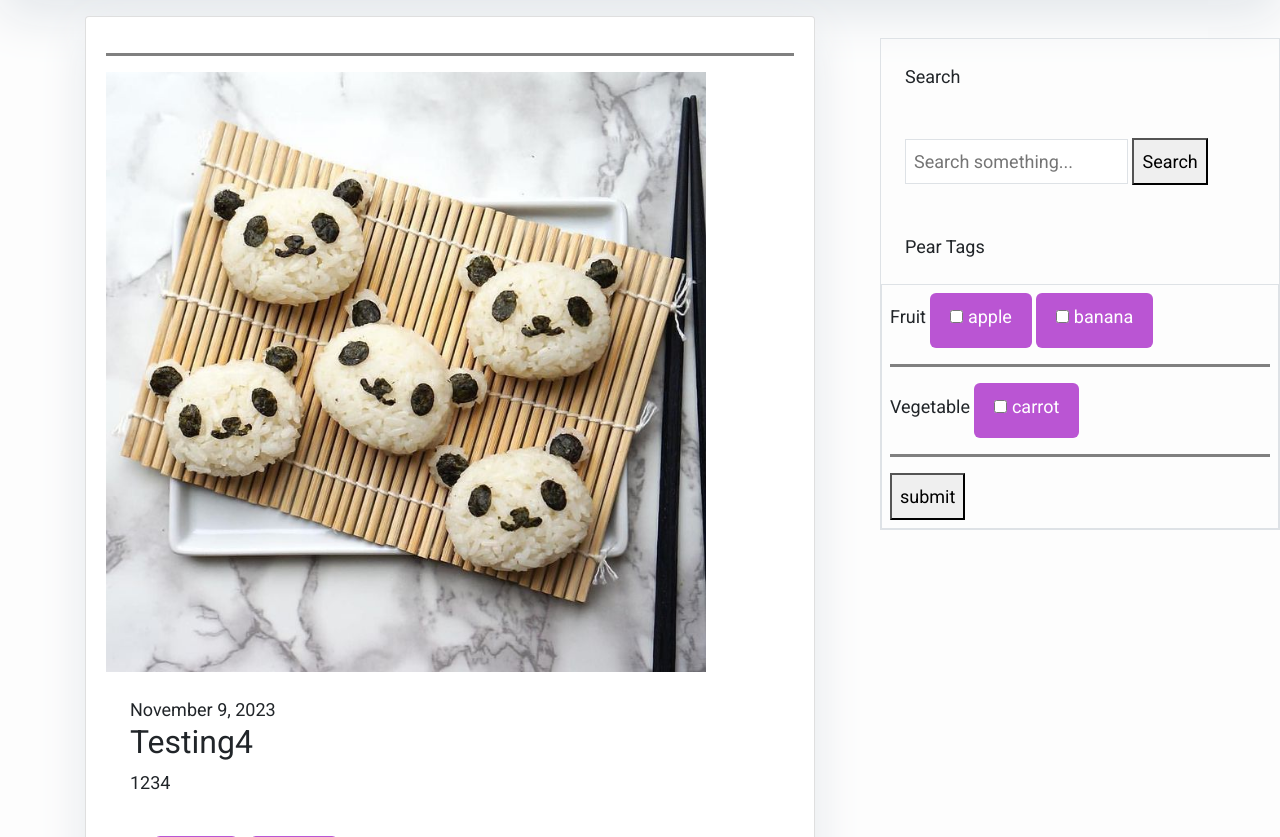
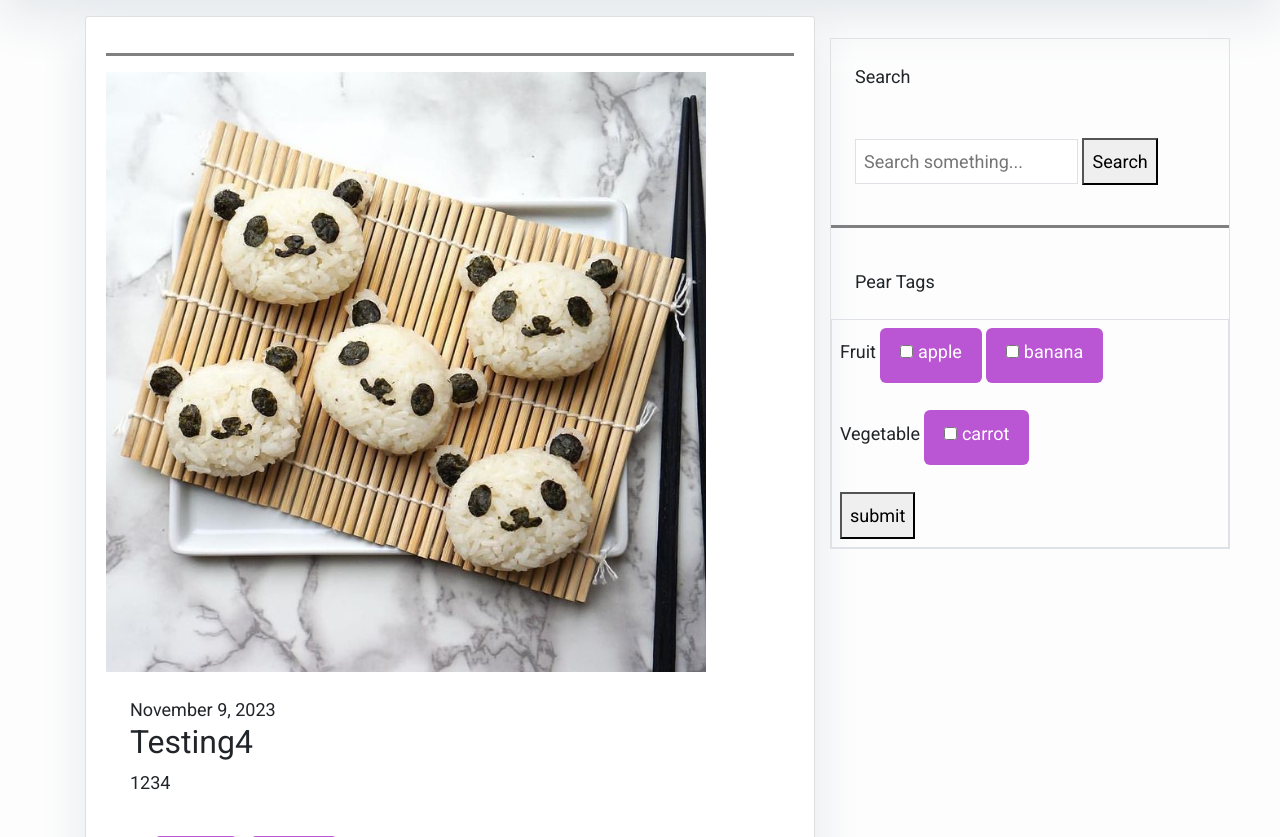
Before and after one commit to fruitscented/pearfectmarket, a Django app: page / in a window 1280 px wide. Shown: the part 232-1069 px from the top of the page. Run offline with Django 4.2, Linux system fonts and the light colour scheme; data comes from the database, SQL or seed files in the repository; some libraries are stand-ins or nearby versions.

Commit message:
update sidebar appearance

```diff
--- a/eventblog/templates/sidebar.html
+++ b/eventblog/templates/sidebar.html
@@ -3,7 +3,7 @@
       .right-sidebar{
         position:absolute;
         top:270px;
-        right:0;
+        right:50px;
         width:400px;
         height:100%;
         }
@@ -44,6 +44,7 @@
         </button>
       </form>
     </div>
+      <hr>
       <div class="bg-slate-200 p-4">Pear Tags</div>
         <form method="POST" action="{% url 'tagfilter' %}" class="border rounded-md w-full focus:ring p-2 col-span-3">
           {% csrf_token %}
@@ -55,7 +56,8 @@
                 <label for="{{subtag.name}}">{{subtag.name}}</label>
               </div>
             {% endfor %}
-            <hr>
+            <br>
+            <br>
           {% endfor %}
 
           <button type="submit" class="bg-blue-500 hover:bg-blue-700 rounded-md p-2 text-black uppercase font-semibold font-sans w-full focus:ring col-span-1">submit</button>
```
